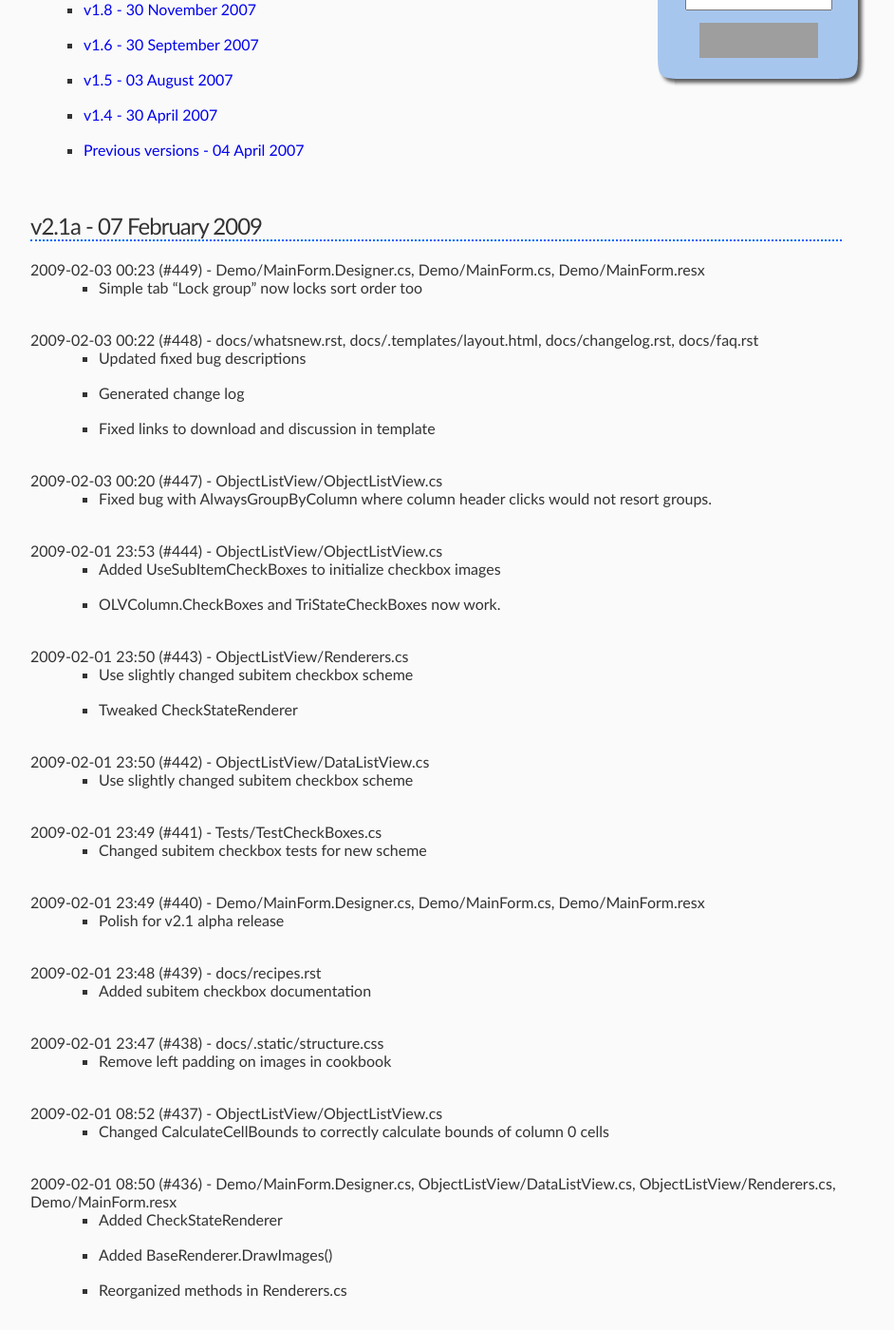
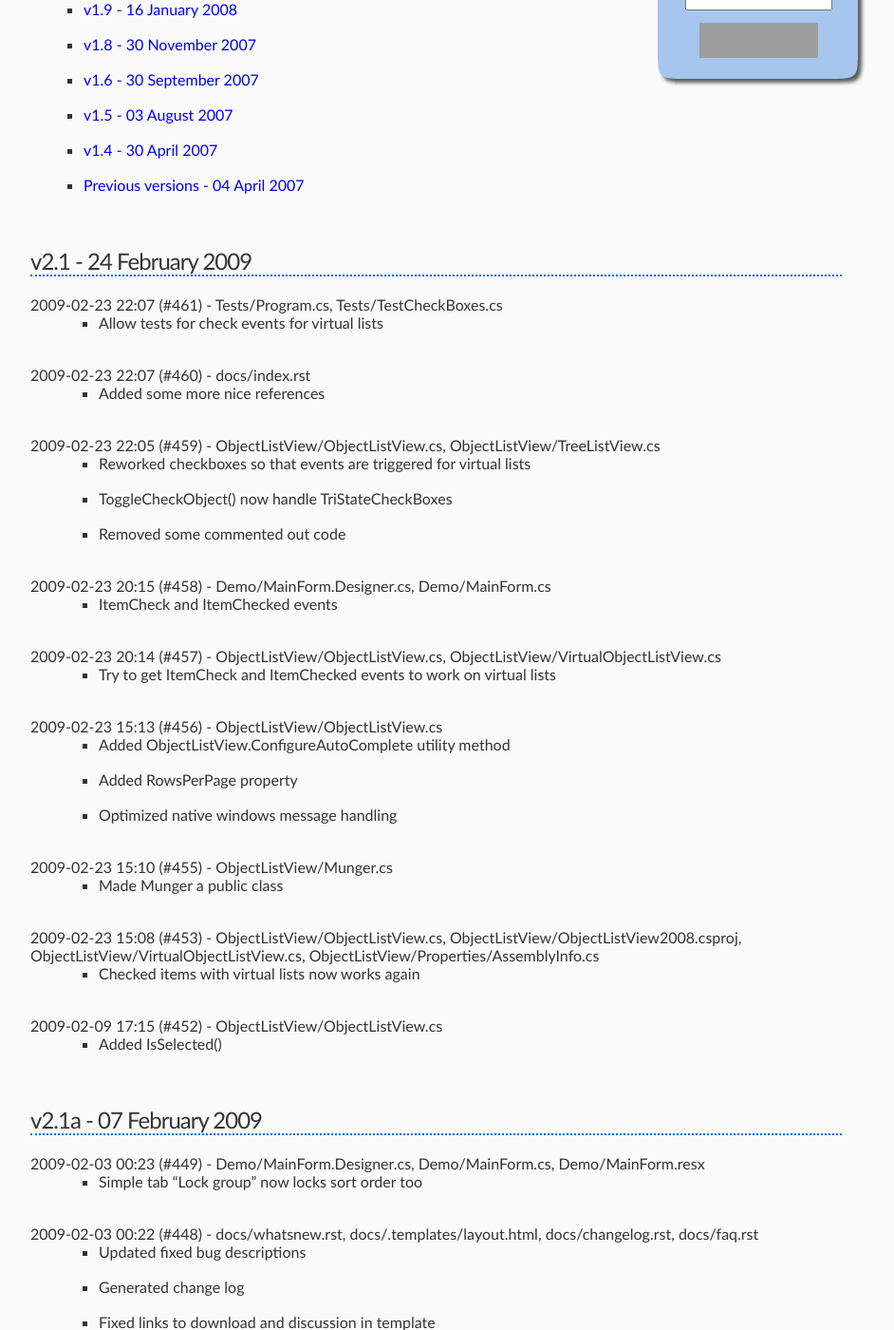
Before and after one commit to geomatics-io/ObjectListView, a Sphinx documentation site: the page built from docs/changelog.rst, in a window 1280 px wide and 1400 px high, scrolled down 548 px. Shown: the whole window at 95% size, without its empty margins (178-1120 px from the left). Built offline with Sphinx 7.4.7, drawn with Linux system fonts in a browser that asks for light colours; some of the changed text lies outside the part shown; grey boxes are pictures that could not be loaded.

```diff
--- a/docs/cellEditing.rst
+++ b/docs/cellEditing.rst
@@ -58,7 +58,7 @@
 
 There are two ways this decision can be made:
 
-1. Registry based decision
+1. Registry based decision [v2.1]
 
 In general, editors are created based on the type of value in the cell. Deciding what
 editor to use based on the type of the value is the responsibility of the `EditorRegistry`.
--- a/docs/changelog.rst
+++ b/docs/changelog.rst
@@ -9,6 +9,7 @@
 
 Version Index
 -------------
+* `v2.1 - 24 February 2009`_
 * `v2.1a - 07 February 2009`_
 * `v2.0.1 - 10 January 2009`_
 * `v2.0 - 30 November 2008`_
@@ -23,6 +24,42 @@
 * `v1.5 - 03 August 2007`_
 * `v1.4 - 30 April 2007`_
 * `Previous versions - 04 April 2007`_
+
+
+v2.1 - 24 February 2009
+-----------------------
+
+2009-02-23 22:07 (#461) - Tests/Program.cs, Tests/TestCheckBoxes.cs
+  - Allow tests for check events for virtual lists
+
+2009-02-23 22:07 (#460) - docs/index.rst
+  - Added some more nice references
+
+2009-02-23 22:05 (#459) - ObjectListView/ObjectListView.cs, ObjectListView/TreeListView.cs
+  - Reworked checkboxes so that events are triggered for virtual lists
+  - ToggleCheckObject() now handle TriStateCheckBoxes
+  - Removed some commented out code
+
+2009-02-23 20:15 (#458) - Demo/MainForm.Designer.cs, Demo/MainForm.cs
+  - ItemCheck and ItemChecked events
+
+2009-02-23 20:14 (#457) - ObjectListView/ObjectListView.cs, ObjectListView/VirtualObjectListView.cs
+  - Try to get ItemCheck and ItemChecked events to work on virtual lists
+
+2009-02-23 15:13 (#456) - ObjectListView/ObjectListView.cs
+  - Added ObjectListView.ConfigureAutoComplete utility method
+  - Added RowsPerPage property
+  - Optimized native windows message handling
+
+2009-02-23 15:10 (#455) - ObjectListView/Munger.cs
+  - Made Munger a public class
+
+2009-02-23 15:08 (#453) - ObjectListView/ObjectListView.cs, ObjectListView/ObjectListView2008.csproj, ObjectListView/VirtualObjectListView.cs, ObjectListView/Properties/AssemblyInfo.cs
+  - Checked items with virtual lists now works again
+
+2009-02-09 17:15 (#452) - ObjectListView/ObjectListView.cs
+  - Added IsSelected()
+
 
 
 v2.1a - 07 February 2009
--- a/docs/gettingStarted.rst
+++ b/docs/gettingStarted.rst
@@ -416,6 +416,7 @@
 
 Hey! That's starting to not look too bad.
 
+.. _grouping-label:
 
 Grouping
 --------
--- a/docs/whatsnew.rst
+++ b/docs/whatsnew.rst
@@ -53,6 +53,7 @@
   implement their own idea of equality.
 * `ImageRenderer` can now handle multiple images. This makes `ImagesRenderer` defunct.
 * `FlagsRenderer<T>` is no longer generic. It is simply `FlagsRenderer`.
+* Virtual ObjectListViews now trigger `ItemCheck` and `ItemChecked` events
 
 Bug fixes
 ^^^^^^^^^
```
Also changed, not shown: docs/faq.rst (+19 -0 lines), docs/features.rst (+70 -16 lines), 2 other files.
